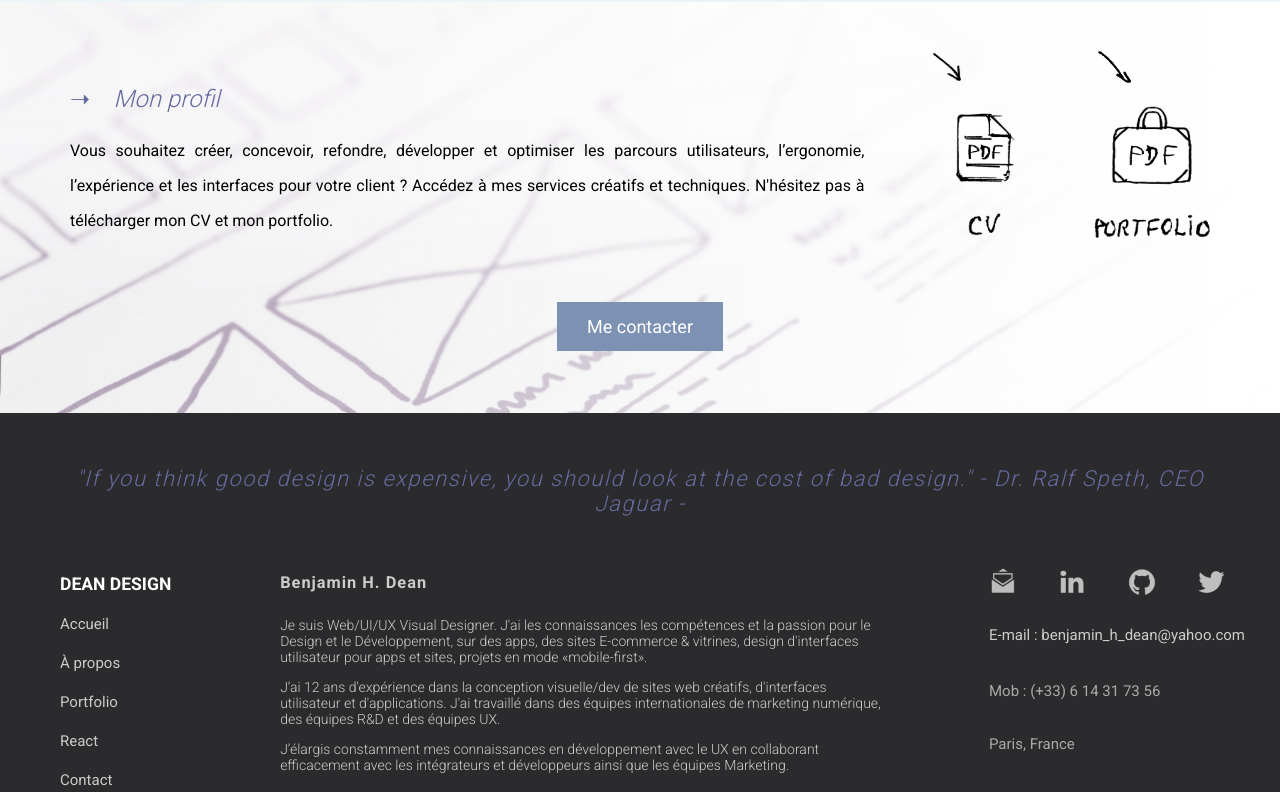
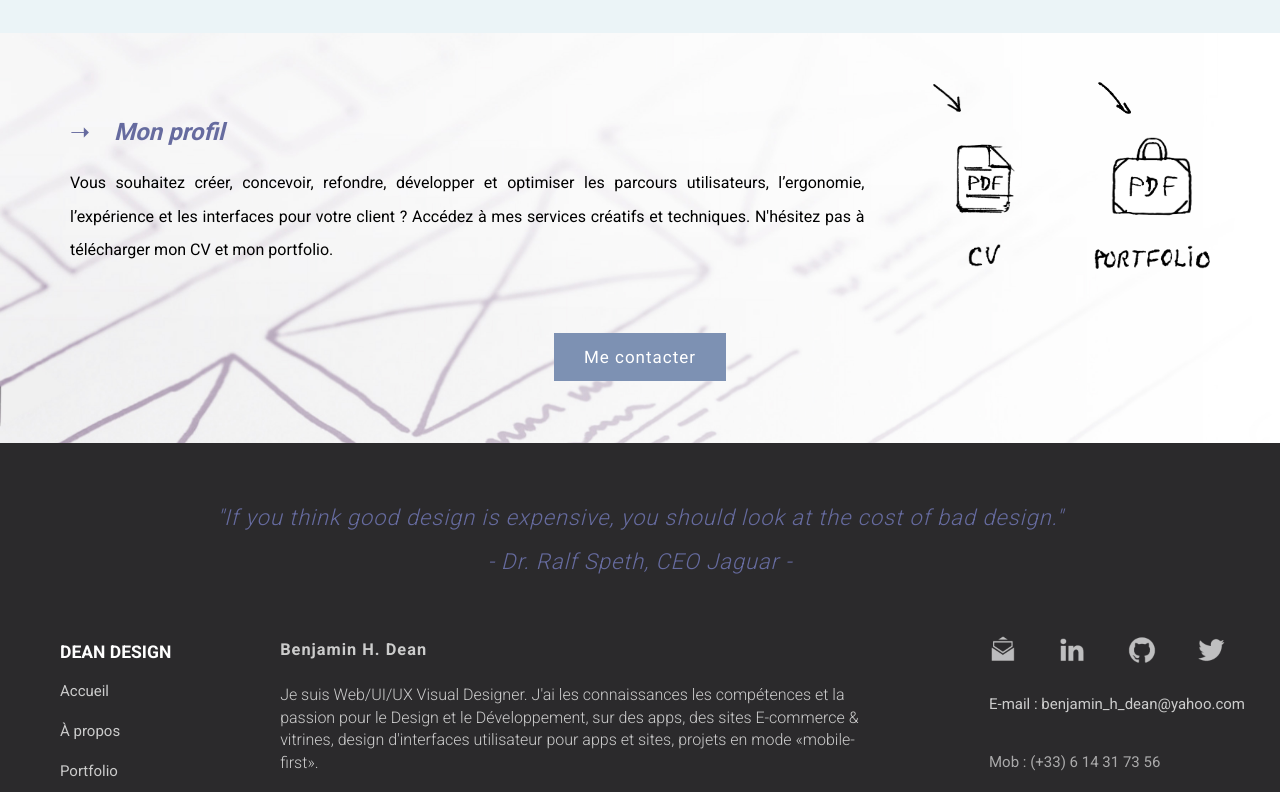
Before and after one commit to bdean05/benjamin-dean-design, a React (Create React App) app: page / in a window 1280 px wide. Shown: the part 1000-1792 px from the top of the page. Built offline with nearby package versions, Linux system fonts and the light colour scheme.

Commit message:
footer m

```diff
--- a/src/components/Footer.js
+++ b/src/components/Footer.js
@@ -19,7 +19,7 @@ const Footer = (props) => {
     return (
         <div>
             <section className="banner-footer">
-                <h1 className="big-word"><em>"If you think good design is expensive, you should look at the cost of bad design." - Dr. Ralf Speth, CEO Jaguar -</em></h1>
+                <h1 className="big-word"><em>"If you think good design is expensive, you should look at the cost of bad design."<br></br>- Dr. Ralf Speth, CEO Jaguar -</em></h1>
                 <div className="five-columns">
                     <div className="footer-menu" >
                         <h3>DEAN DESIGN</h3>
--- a/src/components/Home.js
+++ b/src/components/Home.js
@@ -69,7 +69,7 @@ const Home = (props) => {
                 <div className="blocks">
                     <div className="block">
                         <h1 className="subtitle"><em>➝&nbsp;&nbsp;&nbsp;&nbsp;Mon profil</em></h1>
-                        <p style={{ lineHeight: "2.2", color: "#000000" }}>Vous souhaitez créer, concevoir, refondre, développer et optimiser les parcours utilisateurs, l’ergonomie, l’expérience et les interfaces pour votre client ? Accédez à mes services créatifs et techniques. N'hésitez pas à télécharger mon CV et mon portfolio.</p>
+                        <p style={{ lineHeight: "2.1", color: "#000000" }}>Vous souhaitez créer, concevoir, refondre, développer et optimiser les parcours utilisateurs, l’ergonomie, l’expérience et les interfaces pour votre client ? Accédez à mes services créatifs et techniques. N'hésitez pas à télécharger mon CV et mon portfolio.</p>
                     </div>
                     <div className="block">
                         <div className="icons">
--- a/src/components/style.css
+++ b/src/components/style.css
@@ -11,12 +11,8 @@
     font-family: "roboto", "HelveticaNeue-Light", "Helvetica Neue Light", "Helvetica Neue", Helvetica, Arial, "Lucida Grande", sans-serif;
 }
 
-.footer {
-    width: 100%;
-    height: 200px;
-    background-color : blue;
-    display: flex;
-    flex-direction: row;
+p { font-size: 16px;
+    line-height: 1.4em;
     font-family: "roboto", "HelveticaNeue-Light", "Helvetica Neue Light", "Helvetica Neue", Helvetica, Arial, "Lucida Grande", sans-serif;
 }
 
@@ -178,7 +174,7 @@
 .blocks {text-decoration: none; text-align: justify; padding: 0px 30px; margin: auto; display: flex; align-items: center; justify-content: space-between; }
 .block { padding: 40px; }
 .image { padding: 60px 40px 40px 40px; width: 310px; }
-.subtitle { font-weight: lighter; font-size: 24px; color: #666b9f; }
+.subtitle { font-size: 24px; color: #666b9f; }
 .icons { margin-top: 25px; display: flex; align-items: center; justify-content: space-between; }
 
 .handicon {
@@ -210,7 +206,8 @@
   transition-duration: 0.4s;
   cursor: pointer;
   background-color: #7d91b3;
-  font-size: 18px;
+  font-size: 17px;
+  letter-spacing: 1px;
   font-family: "roboto", "HelveticaNeue-Light", "Helvetica Neue Light", "Helvetica Neue", Helvetica, Arial, "Lucida Grande", sans-serif;
 
 }
@@ -222,12 +219,12 @@
 
 
 .footer {font-size: 15px; color: #ffffff; width: 100%; background-color: #333333; margin: 0px; padding: 0px;}
-.big-word {font-size: 22px; color: #666b9f; text-align: center; font-weight: lighter; letter-spacing: 1.5px; margin: 18px 0px 40px 0px; }
+.big-word {font-size: 22px; color: #666b9f; text-align: center; font-weight: lighter; letter-spacing: 0.9px; margin: 18px 0px 40px 0px; line-height: 2em; }
 .five-columns { font-size: 15px; text-decoration: none; color: #ffffff; padding: 0px; margin: auto; display: flex; align-items: flex-start; justify-content: space-between; }
-.footer-menu { font-size: 15px; padding: 0px 25px;}
+.footer-menu { text-align: left; font-size: 15px; padding: 0px 25px;}
 .footer-bio { flex-basis: 50%; font-size: 14px; padding: 0px 15px; color: #cccccc; font-weight: lighter; }
-.footer-link a { font-size: 15px; text-decoration: none; color: #cccccc;  line-height: 24px; }
-.footer-link a:hover { text-decoration: none; color: white;}
+.footer-link a { text-align: left; font-size: 15px; text-decoration: none; color: #cccccc;  line-height: 24px; }
+.footer-link a:hover { text-align: left; text-decoration: none; color: white;}
 .two-icons {margin: auto; display: flex; align-items: center; justify-content: space-between; text-align: center; }
 .social-icon {width: 28px; padding: 12px 20px; margin: auto; opacity: 0.7; display: flex; align-items: center; justify-content: space-between;}
 .social-icon:hover { opacity: 1; }
@@ -272,18 +269,6 @@
     font-family: "roboto", "HelveticaNeue-Light", "Helvetica Neue Light", "Helvetica Neue", Helvetica, Arial, "Lucida Grande", sans-serif;}
 }
 
-
-
-/*
-@media screen and (min-width: 361px) and (max-width: 375px) {
-  .mobile-logo { display: inline; margin: -10px 0px 0px -5px; }
-}
-
-*/
-
-
-
-
 /* GENERAL MOBILE */
 
 @media screen and (max-width: 660px) {
@@ -292,6 +277,11 @@
     .sticky-wrapper { display: none;}
     .mobile-logo { display: inline; }
     .container {align-items: center; display: block; margin-left: auto; margin-right: auto; padding: 15px; margin-top: 4px;}
+    p { font-size: 17px;
+      line-height: 1.5em;
+      font-family: "roboto", "HelveticaNeue-Light", "Helvetica Neue Light", "Helvetica Neue", Helvetica, Arial, "Lucida Grande", sans-serif;
+      font-weight: normal;
+      }
 
 
     .widthy {width:375px; margin:auto;}
@@ -307,7 +297,7 @@
     .bigLetters {margin-left: auto; margin-right: auto; display: flex; justify-content: center; text-align: center; padding-top: 305px;  }
     #pot {
       position: relative;
-      animation: bigletters 10s 50;
+      animation: bigletters 10s 1000;
       animation-direction: alternate;
       margin-left: 650px;
     }
```
Also changed, not shown: 1 other file (tests, documents, lock files or other folders).
